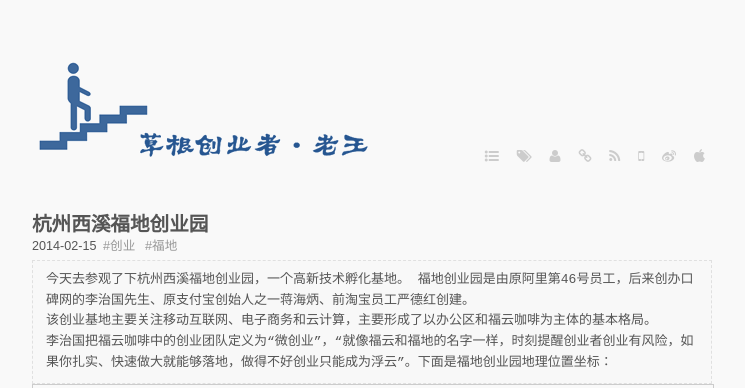
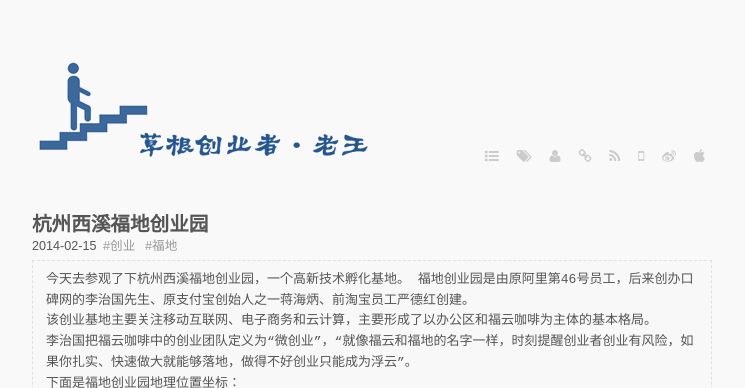
Before and after one commit to laowang24/laowang24.github.com, a Jekyll site: the page built from _posts/2014-02-15-fudi.markdown, in a window 1280 px wide and 900 px high, cut to the strip 0-388 px from the top of the window. Shown: the whole strip, without its empty margins (268-1013 px from the left). Built offline with Jekyll 4.4.1, drawn with Linux system fonts in a browser that asks for light colours; some web fonts are replaced; Markdown is read by kramdown in place of the engine named in the settings.

Commit message:
update at 2014-02-18

```diff
--- a/_posts/2014-02-15-fudi.markdown
+++ b/_posts/2014-02-15-fudi.markdown
@@ -9,7 +9,8 @@ tags:
 >  今天去参观了下杭州西溪福地创业园，一个高新技术孵化基地。
 >  福地创业园是由原阿里第46号员工，后来创办口碑网的李治国先生、原支付宝创始人之一蒋海炳、前淘宝员工严德红创建。
 >  该创业基地主要关注移动互联网、电子商务和云计算，主要形成了以办公区和福云咖啡为主体的基本格局。
->  李治国把福云咖啡中的创业团队定义为“微创业”，“就像福云和福地的名字一样，时刻提醒创业者创业有风险，如果你扎实、快速做大就能够落地，做得不好创业只能成为浮云”。下面是福地创业园地理位置坐标：
+>  李治国把福云咖啡中的创业团队定义为“微创业”，“就像福云和福地的名字一样，时刻提醒创业者创业有风险，如果你扎实、快速做大就能够落地，做得不好创业只能成为浮云”。
+>  下面是福地创业园地理位置坐标：
 >
 
 <div style="width:680px;height:350px;border:#ccc solid 1px;" id="dituContent"></div>
@@ -117,7 +118,6 @@ tags:
 ![](/media/images/201402/fudi_door.jpeg)
 **已入驻的公司**
 ![](/media/images/201402/com_list.jpeg)
-![](/media/images/201402/app_list.jpeg)
 ![](/media/images/201402/company01.jpeg)
 ![](/media/images/201402/company02.jpeg)
 **神马都是福云**
```
Also changed, not shown: media/images/201402/app_list.jpeg (deleted).
